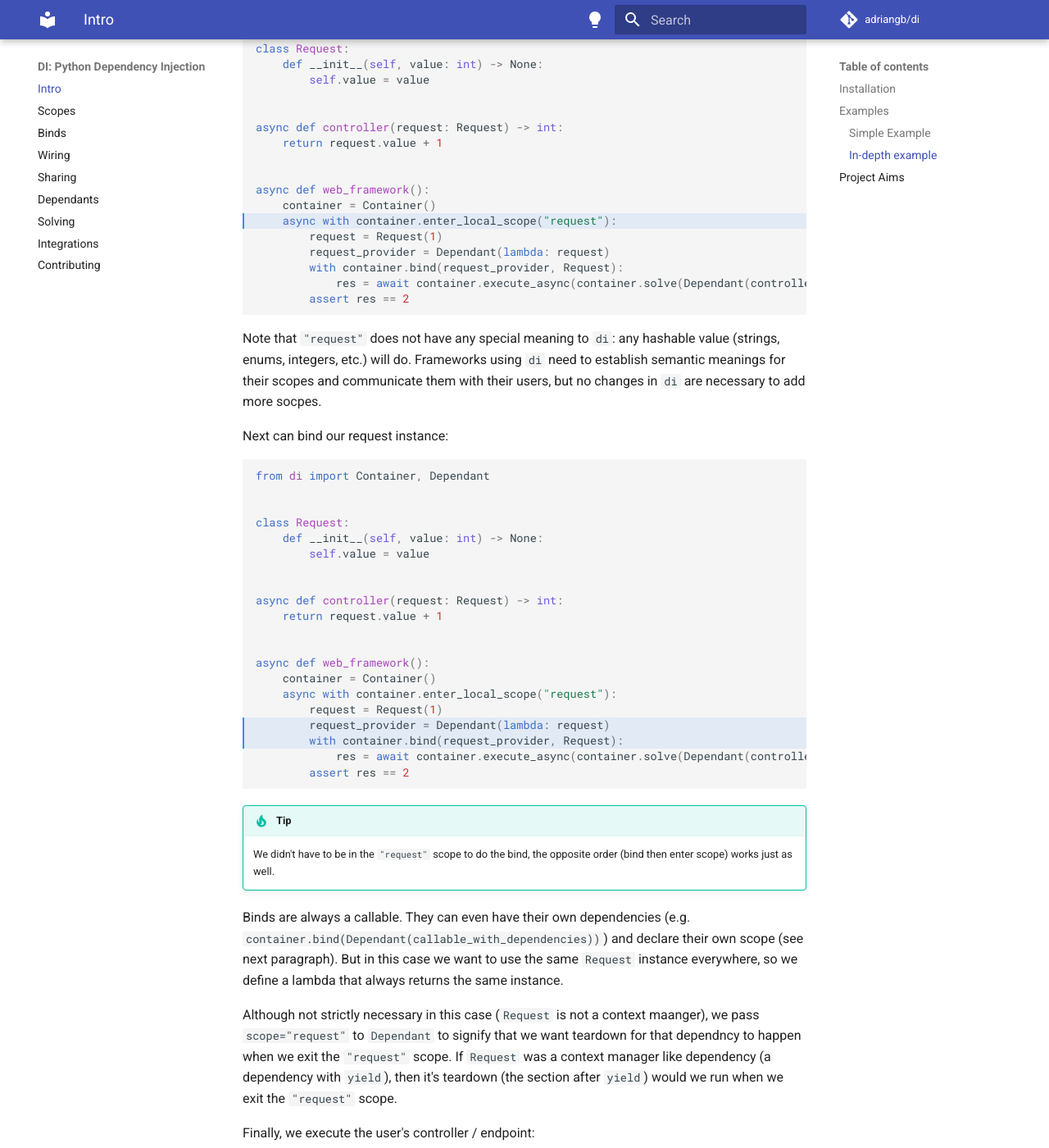
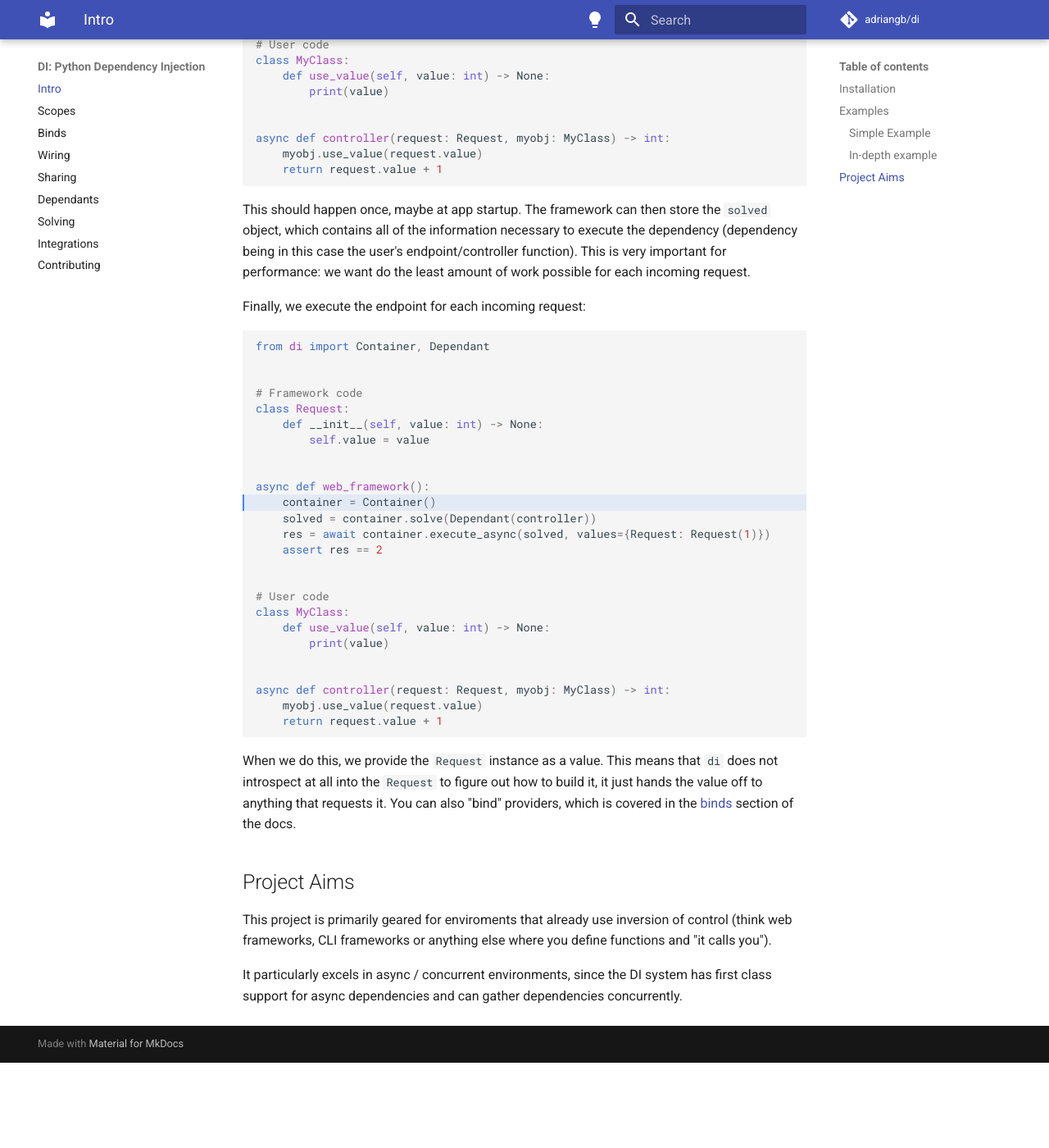
Before and after one commit to adriangb/di, an MkDocs documentation site: the page built from docs/README.md, in a window 1280 px wide and 1400 px high, scrolled down 3180 px. Shown: the whole window at 82% size. Built offline with MkDocs 1.6.1 and Material for MkDocs 9.7.7, drawn with Linux system fonts in a browser that asks for light colours; comment, search, counter and statistics services are not loaded; the version menu is left out; after the commit the page ends 4476 px from its top, so only the background shows below that; some of the changed text lies outside the part shown.

Commit message:
doc: simplify examples

````diff
--- a/docs/README.md
+++ b/docs/README.md
@@ -42,67 +42,49 @@ Here is a simple example of how `di` works:
 
 In this example, we'll look at what it would take for a web framework to provide dependecy injection to it's users via `di`.
 
-First we declare a dependency.
-We'll call it `Request` like if it were an incoming HTTP request.
-This is something the web framework would provide and manage.
+Let's start by looking at the User's code.
 
-```Python hl_lines="4-6"
+```Python hl_lines="15-22"
 --8<-- "docs/src/web_framework.py"
 ```
 
-Next, we'll declare a controller / endpoint that uses the request.
-This is the only code the user would have to write.
+As a user, you have very little boilerplate.
+In fact, there is not a single LOC here that is not transmitting information.
 
-```Python hl_lines="9-10"
+Now let's look at the web framework side of things.
+This part can get a bit complex, but it's okay because it's written once, in a library.
+
+First, we'll need to create a `Container` instance.
+This would be tied to the `App` or `Router` instance of the web framwork.
+
+```Python hl_lines="9"
 --8<-- "docs/src/web_framework.py"
 ```
 
-Now we'll define what the web framework needs to do to glue everything together.
-This part can get a bit complex, but it's okay because it's written once, in a library.
-Users don't need to interact with the container or entering/exiting scopes (although they can if they want to).
+Next, we "solve" the users endpoint:
 
-We start by creating a container.
-This would happen when the app / framework in initialized.
-
-```Python hl_lines="14"
+```Python hl_lines="10"
 --8<-- "docs/src/web_framework.py"
 ```
 
-Next, we enter a `"request"` scope.
-This would happen for each incoming request.
+This should happen once, maybe at app startup.
+The framework can then store the `solved` object, which contains all of the information necessary to execute the dependency (dependency being in this case the user's endpoint/controller function).
+This is very important for performance: we want do the least amount of work possible for each incoming request.
 
-```Python hl_lines="15"
+Finally, we execute the endpoint for each incoming request:
+
+```Python hl_lines="11"
 --8<-- "docs/src/web_framework.py"
 ```
 
-Note that `"request"` does not have any special meaning to `di`: any hashable value (strings, enums, integers, etc.) will do. Frameworks using `di` need to establish semantic meanings for their scopes and communicate them with their users, but no changes in `di` are necessary to add more socpes.
-
-Next can bind our request instance:
-
-```Python hl_lines="17-18"
---8<-- "docs/src/web_framework.py"
-```
-
-!!! tip
-    We didn't have to be in the `"request"` scope to do the bind, the opposite order (bind then enter scope) works just as well.
-
-Binds are always a callable.
-They can even have their own dependencies (e.g. `container.bind(Dependant(callable_with_dependencies))`) and declare their own scope (see next paragraph).
-But in this case we want to use the same `Request` instance everywhere, so we define a lambda that always returns the same instance.
-
-Although not strictly necessary in this case (`Request` is not a context maanger), we pass `scope="request"` to `Dependant` to signify that we want teardown for that dependncy to happen when we exit the `"request"` scope.
-If `Request` was a context manager like dependency (a dependency with `yield`), then it's teardown (the section after `yield`) would we run when we exit the `"request"` scope.
-
-Finally, we execute the user's controller / endpoint:
-
-```Python hl_lines="19-20"
---8<-- "docs/src/web_framework.py"
-```
-
-When we called `execute()`, `di` checked `controller` and saw that it needed a `Request`. Then it looked at the binds, found the bound provider and injected that.
+When we do this, we provide the `Request` instance as a value.
+This means that `di` does not introspect at all into the `Request` to figure out how to build it, it just hands the value off to anything that requests it.
+You can also "bind" providers, which is covered in the [binds] section of the docs.
 
 ## Project Aims
 
 This project is primarily geared for enviroments that already use inversion of control (think web frameworks, CLI frameworks or anything else where you define functions and "it calls you").
 
 It particularly excels in async / concurrent environments, since the DI system has first class support for async dependencies and can gather dependencies concurrently.
+
+[binds]: binds.md
--- a/docs/solving.md
+++ b/docs/solving.md
@@ -29,20 +29,37 @@ For example, here is a more advanced use case where the framework solves the end
 This means that `di` does *not* do any reflection for each request, nor does it have to do dependency resolution.
 Instead, only some basic checks on scopes are done and the dependencies are executed with almost no overhead.
 
-```Python hl_lines="23 31"
+```Python hl_lines="9-11 13"
 --8<-- "docs/src/solved_dependant.py"
 ```
 
 To disable scope checks (perhaps something reasonable to do in a web framework after 1 request is processed), you can pass the `validate_scopes=False` parameter to `execute_sync` or `execute_async`.
 
+```Python hl_lines="15"
+--8<-- "docs/src/solved_dependant.py"
+```
+
 ## Getting a list of dependencies
 
 `di` provides a convenience function to flatten the dependency DAG into a list off all sub dependencies in `Container.get_flat_subdependants`.
 
-This can be used in conjunction with custom classes implementing the `DependantProtocol` to determine what headers or scopes an HTTP endpoint needs, amongst other uses:
-
-```Python hl_lines="27-32 38-42"
---8<-- "docs/src/gather_deps_example.py"
+```Python hl_lines="17-19"
+--8<-- "docs/src/solved_dependant.py"
 ```
 
+This lists all of the *Dependants* for the solved dependency, not directly the callable dependency.
+
+This means that you can create custom markers and easily enumerate them.
+For example, you might make a `Header` dependency and then want to know what headers are being requested by the controller, even if they are nested inside other dependencies:
+
+```python
+from di import Dependant
+
+class Header(Dependant[str]):
+    ...
+```
+
+See the [dependants] section for a more complete example of this.
+
 [Performance section of the Wiring docs]: wiring.md#performance
+[dependants]: dependants.md
--- a/docs/src/web_framework.py
+++ b/docs/src/web_framework.py
@@ -1,20 +1,25 @@
 from di import Container, Dependant
 
 
+# Framework code
 class Request:
     def __init__(self, value: int) -> None:
         self.value = value
 
 
-async def controller(request: Request) -> int:
-    return request.value + 1
+async def web_framework():
+    container = Container()
+    solved = container.solve(Dependant(controller))
+    res = await container.execute_async(solved, values={Request: Request(1)})
+    assert res == 2
 
 
-async def web_framework():
-    container = Container()
-    async with container.enter_local_scope("request"):
-        request = Request(1)
-        request_provider = Dependant(lambda: request)
-        with container.bind(request_provider, Request):
-            res = await container.execute_async(container.solve(Dependant(controller)))
-        assert res == 2
+# User code
+class MyClass:
+    def use_value(self, value: int) -> None:
+        print(value)
+
+
+async def controller(request: Request, myobj: MyClass) -> int:
+    myobj.use_value(request.value)
+    return request.value + 1
````
Also changed, not shown: docs/dependants.md (+5 -10 lines), docs/src/gather_deps_example.py (deleted, +0 -65 lines), docs/src/solved_dependant.py (+19 -34 lines), 4 other files.
